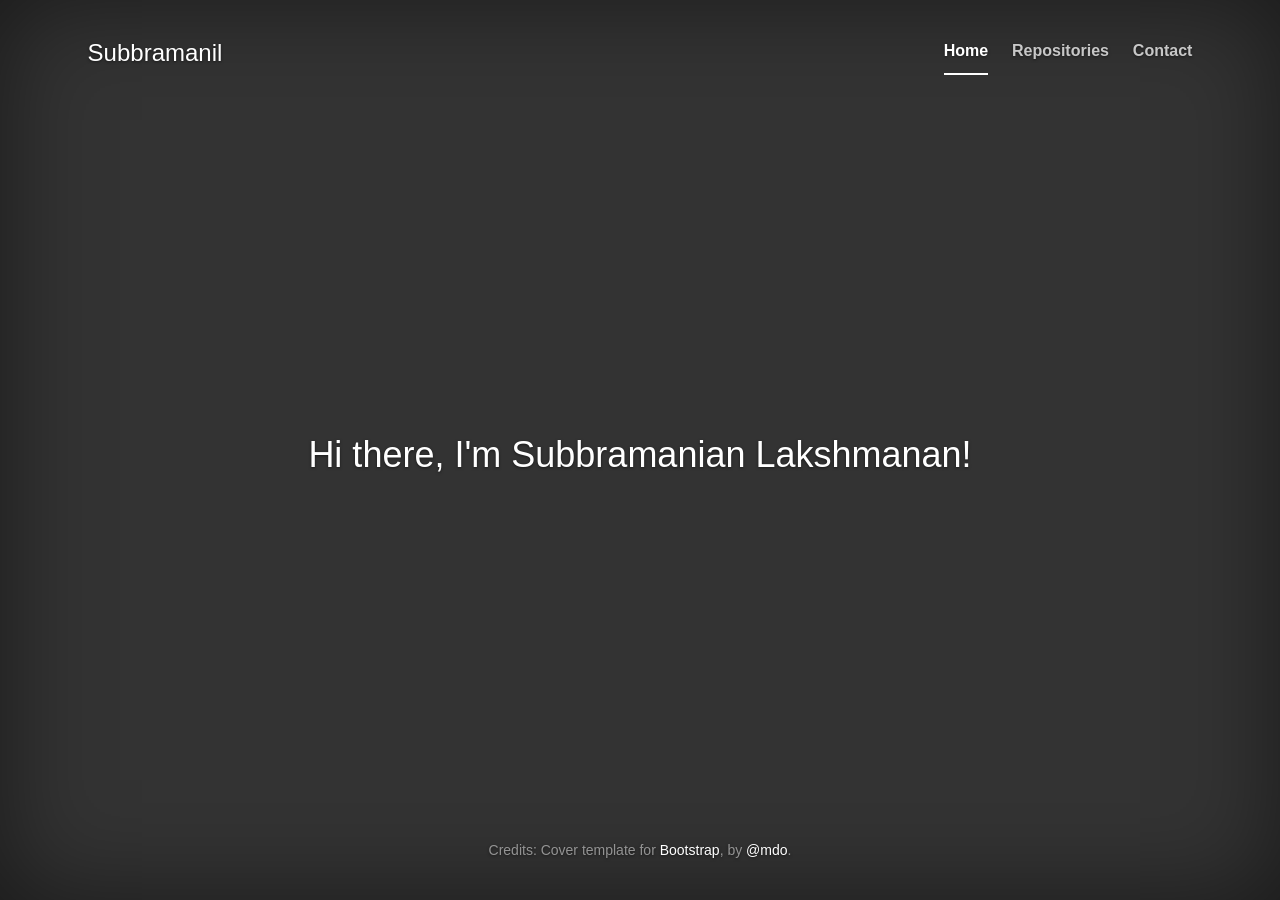
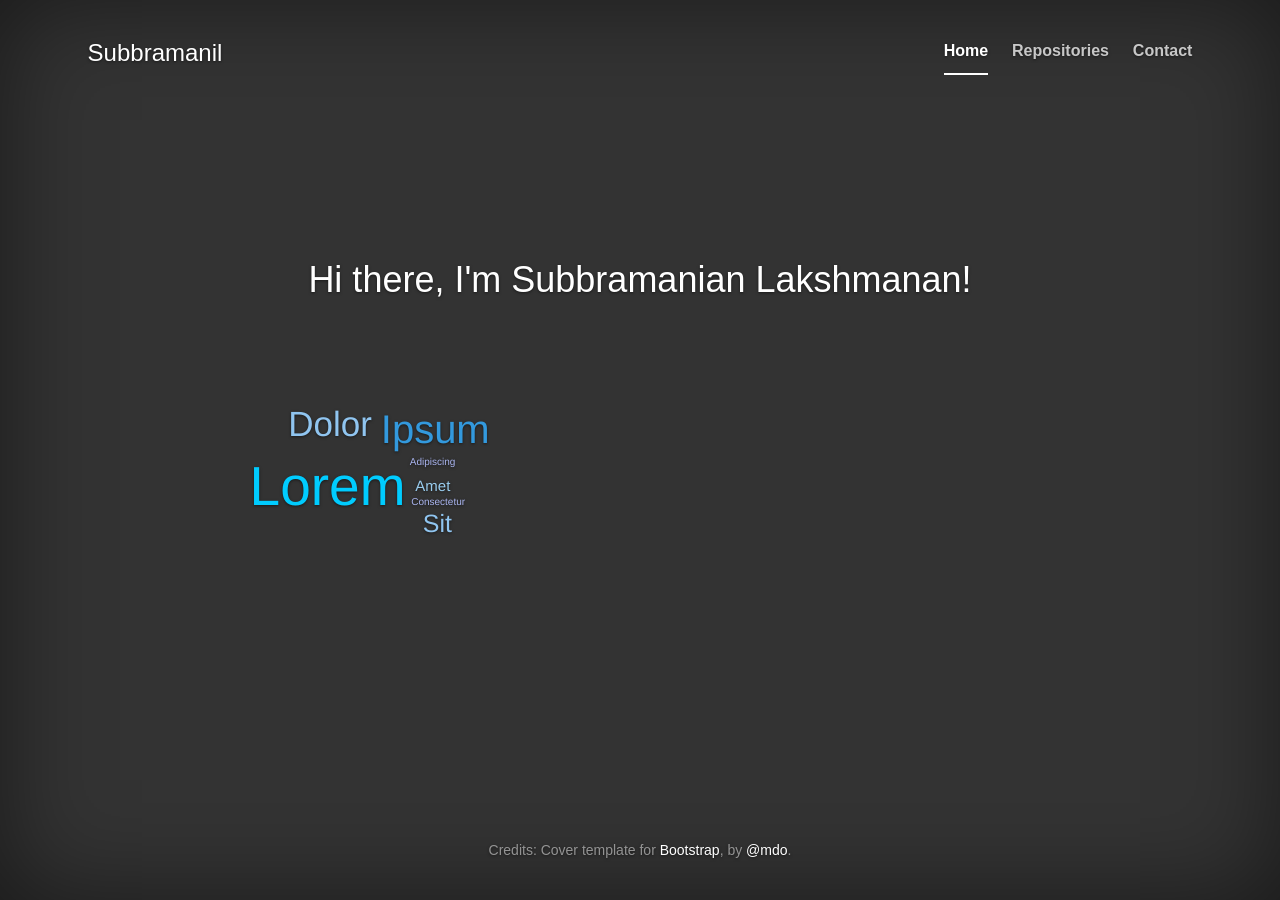
Before and after one commit to subbramanil/subbramanil.github.io, a Jekyll site: the page built from index.html, in a window 1280 px wide. Built offline with Jekyll 4.4.1, drawn with Linux system fonts in a browser that asks for light colours; nearby versions of some CDN libraries.

Commit message:
Fixing typos

```diff
--- a/index.html
+++ b/index.html
@@ -4,5 +4,5 @@ title: Subbramanian Lakshmanan, Enthusiasic Developer
 ---
 <div class="blurb">
     <h1>Hi there, I'm Subbramanian Lakshmanan!</h1>
-    <div id="#mySkillSet"></div>
 </div>
+<div id="mySkillSet"></div>
--- a/static/js/simplescript.js
+++ b/static/js/simplescript.js
@@ -20,4 +20,5 @@ function initWordCloud(){
         width: 500,
         height: 350
     });
+    console.log("initWordCloud");
 }
```
